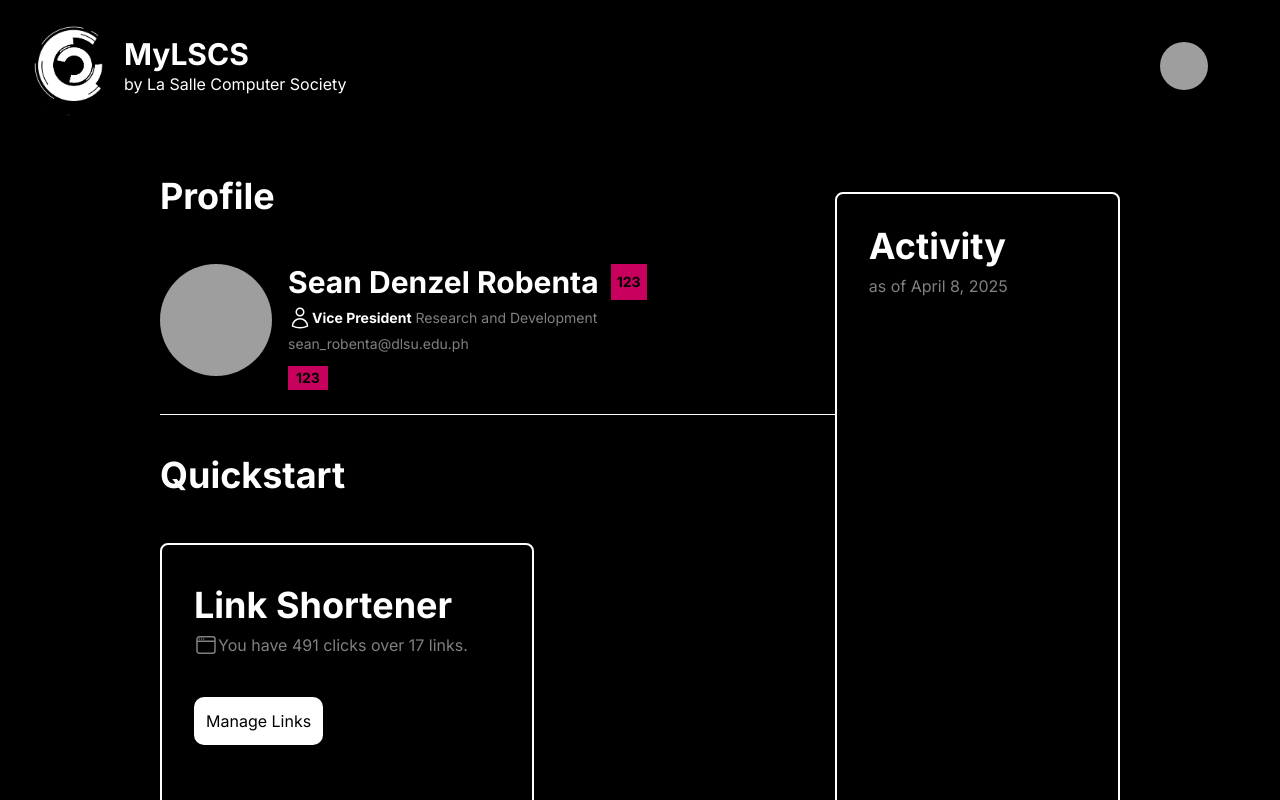
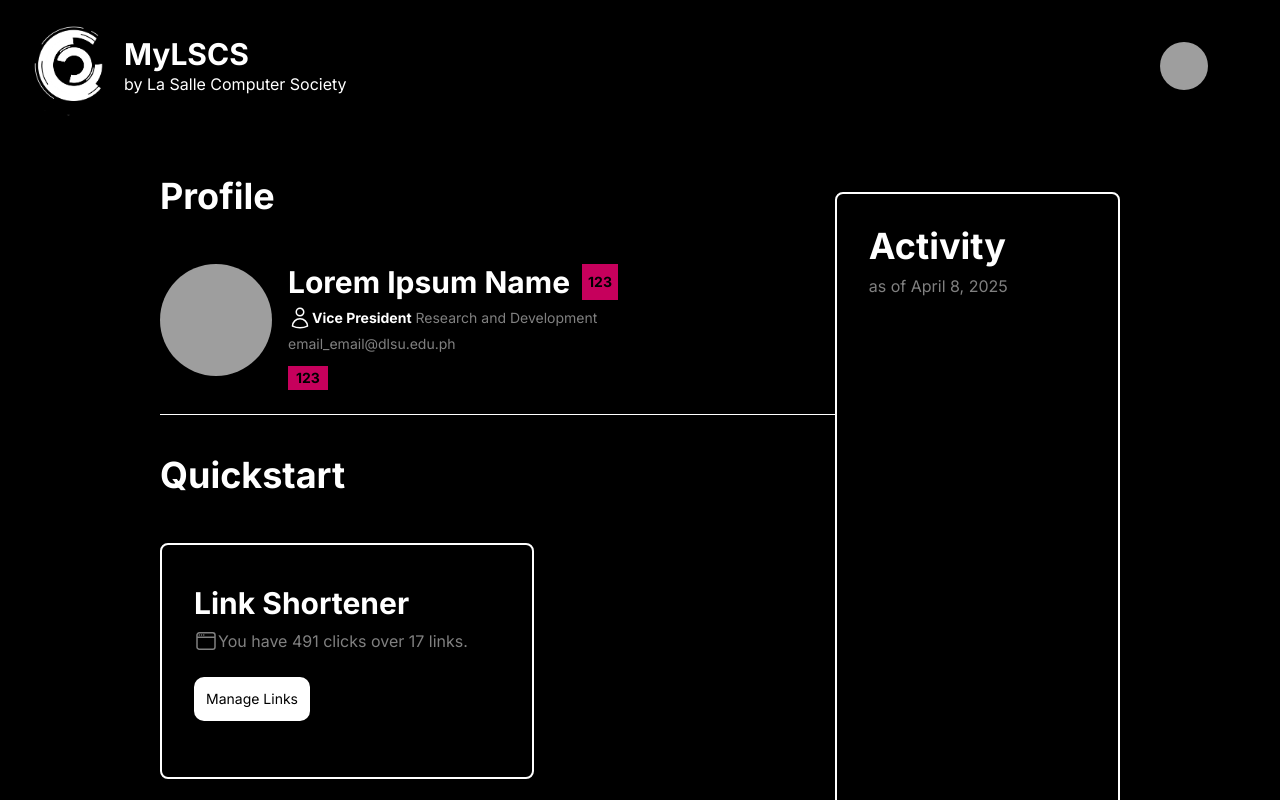
Before and after one commit to dlsu-lscs/mylscs-app, a Next.js app: page / in a window 1280 px wide. Shown: the top 800 px of the page. Built offline with nearby package versions, Linux system fonts and the light colour scheme; grey boxes are pictures that could not be loaded.

Commit message:
refactor: refactor activitytab

```diff
--- a/src/app/page.tsx
+++ b/src/app/page.tsx
@@ -2,16 +2,9 @@
 import { Separator } from "@/components/ui/separator";
 import LinksCard from "../features/linkCard/LinkCard";
 import UserCard from "@/features/userCard/UserCard";
+import { ActivityTab } from "@/features/activityTab/ActivityTab";
 
 export default function Home() {
-  const currentDate = new Date();
-  const options: Intl.DateTimeFormatOptions = {
-    year: "numeric",
-    month: "long",
-    day: "numeric",
-  };
-  const formattedDate = currentDate.toLocaleDateString("en-US", options);
-
   return (
     <>
       <div className="w-screen min-h-screen flex flex-col py-32 px-40">
@@ -24,17 +17,10 @@
               <h1 className="font-bold text-4xl">Quickstart</h1>
               <div className="my-12 flex flex-wrap space-x-12 space-y-8">
                 <LinksCard></LinksCard>
-                <LinksCard></LinksCard>
-                <LinksCard></LinksCard>
               </div>
             </div>
           </div>
-          <div className="border-2 border-white bg-black w-1/2 rounded-md p-8 translate-y-16 h-screen">
-            <div className="space-y-2">
-              <h1 className="font-bold text-4xl">Activity</h1>
-              <p className="opacity-50">as of {formattedDate} </p>
-            </div>
-          </div>
+          <ActivityTab></ActivityTab>
         </div>
       </div>
     </>
--- /dev/null
+++ b/src/features/activityTab/ActivityTab.tsx
@@ -0,0 +1,20 @@
+export function ActivityTab() {
+  const currentDate = new Date();
+  const options: Intl.DateTimeFormatOptions = {
+    year: "numeric",
+    month: "long",
+    day: "numeric",
+  };
+
+  const formattedDate = currentDate.toLocaleDateString("en-US", options);
+  return (
+    <>
+      <div className="border-2 border-white bg-black w-1/2 rounded-md p-8 translate-y-16 h-screen">
+        <div className="space-y-2">
+          <h1 className="font-bold text-4xl">Activity</h1>
+          <p className="opacity-50">as of {formattedDate} </p>
+        </div>
+      </div>
+    </>
+  );
+}
--- a/src/features/linkCard/LinkCard.tsx
+++ b/src/features/linkCard/LinkCard.tsx
@@ -1,4 +1,4 @@
-import { WindowIcon } from '@heroicons/react/24/outline'
+import { WindowIcon } from "@heroicons/react/24/outline";
 const LinksCard = () => {
   return (
     <>
@@ -6,13 +6,13 @@
         <div className="flex border-2 bg-black border-white rounded-md">
           <div className="pl-8  py-10 pr-16">
             <div className="flex justify-center text-left flex-col space-y-2">
-              <div className="font-bold text-4xl">Link Shortener</div>
+              <div className="font-bold text-3xl">Link Shortener</div>
               <div className="flex opacity-50">
                 <WindowIcon className="w-6 h-6"></WindowIcon>
                 <p>You have 491 clicks over 17 links.</p>
               </div>
-              <div className="py-8">
-                <button className="bg-white rounded-lg text-black p-3">
+              <div className="py-4">
+                <button className="bg-white rounded-lg text-black p-3 text-sm">
                   Manage Links
                 </button>
               </div>
@@ -21,7 +21,7 @@
         </div>
       </div>
     </>
-  )
-}
+  );
+};
 
-export default LinksCard
+export default LinksCard;
--- a/src/features/userCard/UserCard.tsx
+++ b/src/features/userCard/UserCard.tsx
@@ -1,7 +1,8 @@
 import { Avatar, AvatarFallback, AvatarImage } from "@/components/ui/avatar";
 import { UserIcon } from "@heroicons/react/24/outline";
+import { User } from "@/types/user";
 
-export default function UserCard() {
+export default function UserCard(props: User) {
   return (
     <>
       <div className="flex space-x-4 my-4">
@@ -11,10 +12,12 @@
         </Avatar>
         <div className="space-y-1.5">
           <div className="flex space-x-3">
-            <h1 className="text-3xl font-bold">Sean Denzel Robenta</h1>
+            <h1 className="text-3xl font-bold">
+              {props.name || "Lorem Ipsum Name"}
+            </h1>
             <div className="flex">
               <div className="flex items-center bg-pink-700 text-black font-bold text-sm px-1.5">
-                123
+                {props.idNum || "123"}
               </div>
             </div>
           </div>
@@ -22,12 +25,18 @@
             <div className="flex items-center">
               <UserIcon className="w-6 h-6"></UserIcon>
               <p>
-                <span className="font-bold">Vice President</span>{" "}
-                <span className="opacity-50">Research and Development</span>
+                <span className="font-bold">
+                  {props.position || "Vice President"}
+                </span>{" "}
+                <span className="opacity-50">
+                  {props.committee || "Research and Development"}
+                </span>
               </p>
             </div>
             <div>
-              <p className="opacity-50">sean_robenta@dlsu.edu.ph</p>
+              <p className="opacity-50">
+                {props.email || "email_email@dlsu.edu.ph"}
+              </p>
             </div>
             <div className="flex space-x-3 my-2">
               <div className="flex">
--- /dev/null
+++ b/src/types/user.ts
@@ -0,0 +1,7 @@
+export interface User {
+  name: string;
+  idNum: string;
+  position: string;
+  committee: string;
+  email: string;
+}
```
